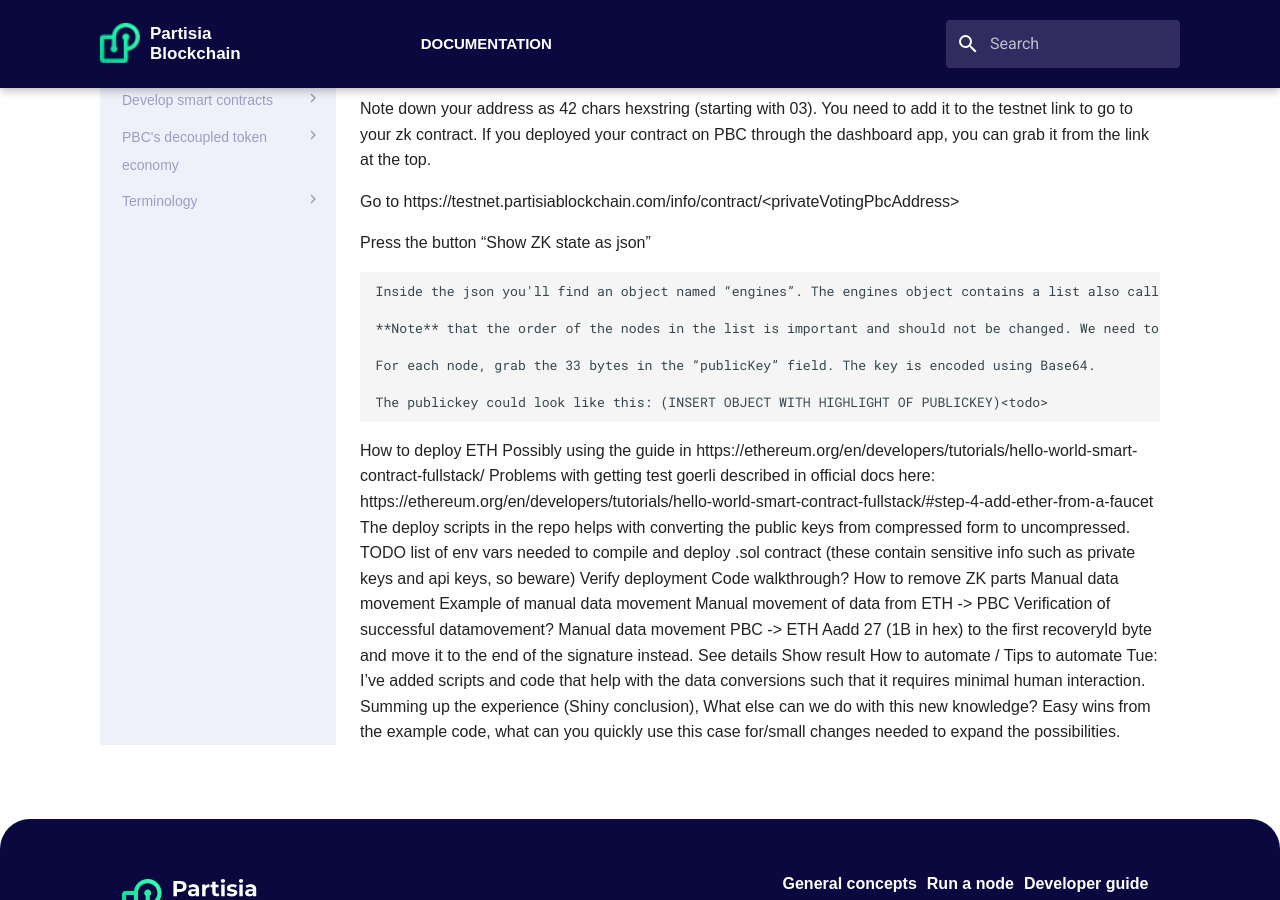
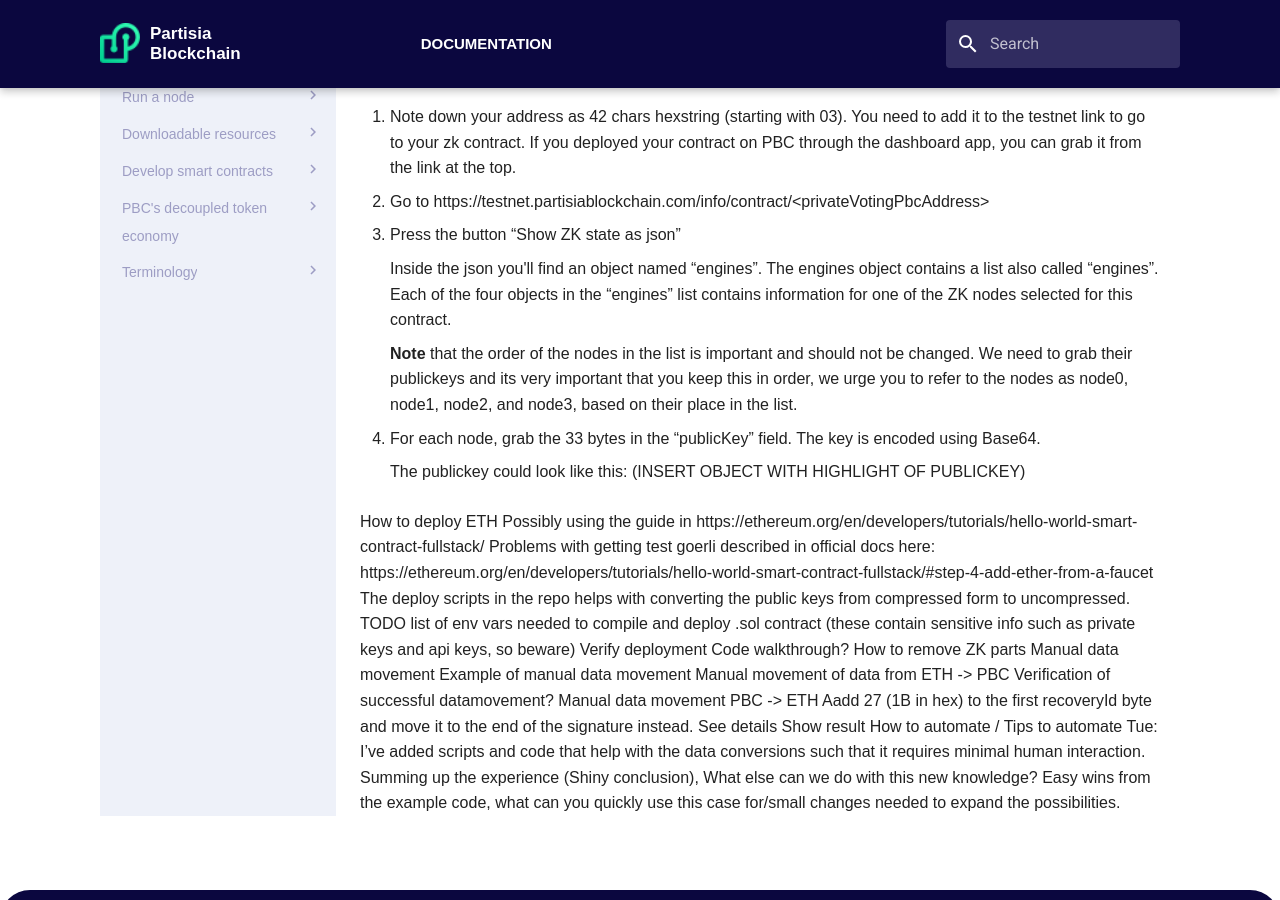
Before and after one commit to 0xSero/partisia-docs, an MkDocs documentation site: the page built from docs/pbc-as-a-second-layer-how-to-create-your-own-solution.md, in a window 1280 px wide and 900 px high, scrolled down 673 px. Built offline with MkDocs 1.6.1 and Material for MkDocs 9.7.7, drawn with Linux system fonts in a browser that asks for light colours; some web fonts are replaced; a script that is not in the unit is left out; some of the changed lines change nothing that is shown.

Commit message:
Updating numbering of the list

```diff
--- a/docs/pbc-as-a-second-layer-how-to-create-your-own-solution.md
+++ b/docs/pbc-as-a-second-layer-how-to-create-your-own-solution.md
@@ -17,17 +17,17 @@
 
    Please keep in mind that deploying private contracts (.zkwa) is more expensive than the dashboard estimates, remember to add more gas (4x).
 
-   Note down your address as 42 chars hexstring (starting with 03). You need to add it to the testnet link to go to your zk contract. If you deployed your contract on PBC through the dashboard app, you can grab it from the link at the top.
+3. Note down your address as 42 chars hexstring (starting with 03). You need to add it to the testnet link to go to your zk contract. If you deployed your contract on PBC through the dashboard app, you can grab it from the link at the top.
 
-   Go to https://testnet.partisiablockchain.com/info/contract/<privateVotingPbcAddress\>
+4. Go to https://testnet.partisiablockchain.com/info/contract/<privateVotingPbcAddress\>
 
-   Press the button “Show ZK state as json”
+5. Press the button “Show ZK state as json”
 
     Inside the json you'll find an object named “engines”. The engines object contains a list also called “engines”. Each of the four objects in the “engines” list contains information for one of the ZK nodes selected for this contract.
 
     **Note** that the order of the nodes in the list is important and should not be changed. We need to grab their publickeys and its very important that you keep this in order, we urge you to refer to the nodes as node0, node1, node2, and node3, based on their place in the list.
 
-    For each node, grab the 33 bytes in the “publicKey” field. The key is encoded using Base64.
+6. For each node, grab the 33 bytes in the “publicKey” field. The key is encoded using Base64.
 
     The publickey could look like this: (INSERT OBJECT WITH HIGHLIGHT OF PUBLICKEY)<todo>
 
```
